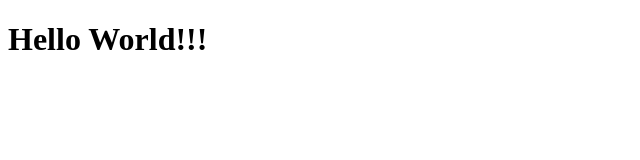
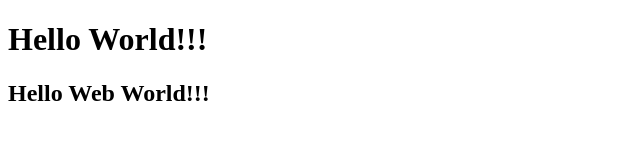
Before and after one commit to itsmeBharati/Gitdemorep1, a plain HTML site: page index.html in a window 1280 px wide. Shown: the whole page, without its empty margins (0-640 px from the left). Drawn offline with Linux system fonts and the light colour scheme.

Commit message:
Added code in html file

```diff
--- a/index.html
+++ b/index.html
@@ -8,5 +8,6 @@
 </head>
 <body>
     <h1>Hello World!!!</h1>
+    <h2>Hello Web World!!!</h2>
 </body>
 </html>
```
